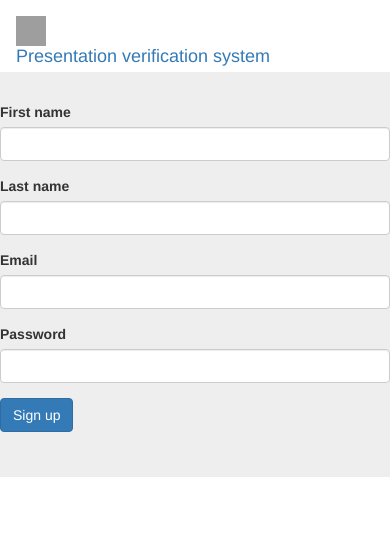
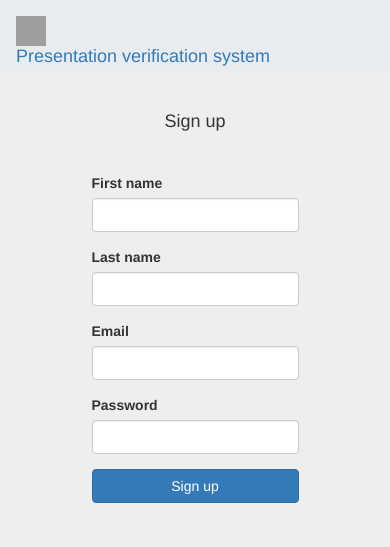
Before and after one commit to moevm/mse_auto_checking_slides_yastrebkov, a Flask app: page /sign-up in a window 390 px wide. Shown: the top 547 px of the page. Run offline with Flask 2, Linux system fonts and the light colour scheme; some libraries are stand-ins or nearby versions; grey boxes are pictures that could not be loaded.

Commit message:
Improving styles

```diff
--- a/templates/base.html
+++ b/templates/base.html
@@ -2,6 +2,14 @@
 
 {% block title %}
 {% if title %}{{ title }}{% else %}Welcome{% endif %}
+{% endblock %}
+
+{% block additional_styles %}
+ <style>
+    body {
+        background-color: #e9ecef;
+    }
+    </style>
 {% endblock %}
 
 {% block navbar %}
--- a/templates/bootstrap/base.html
+++ b/templates/bootstrap/base.html
@@ -17,6 +17,8 @@
     <link href="{{bootstrap_find_resource('css/bootstrap.css', cdn='bootstrap')}}" rel="stylesheet">
     <link href="{{bootstrap_find_resource('css/fontawesome-all.css', cdn='bootstrap')}}" rel="stylesheet">
     {%- endblock styles %}
+    {%- block additional_styles %}
+    {%- endblock additional_styles %}
     {%- endblock head %}
   </head>
   <body{% block body_attribs %}{% endblock body_attribs %}>
--- a/templates/sign-up.html
+++ b/templates/sign-up.html
@@ -1,35 +1,33 @@
 {% extends "base.html" %}
 
 {% block app_content  %}
+<div style="display: flex; justify-content: center">
+    <div class="card col-sm-4">
+        <article class="card-body">
+            <h4 class="card-title text-center mb-4 mt-1">Sign up</h4>
+            <hr>
             <form method="post" action="/sign-up">
-    <div class="form-group row">
-        <label for="firstName" class="col-sm-2 col-form-label">First name</label>
-        <div class="col-sm-10">
+                <div class="form-group">
+                    <label for="firstName" class="col-form-label">First name</label>
                     <input name="firstName" type="text" class="form-control" id="firstName">
                 </div>
-    </div>
-    <div class="form-group row">
-        <label for="lastName" class="col-sm-2 col-form-label">Last name</label>
-        <div class="col-sm-10">
+                <div class="form-group">
+                    <label for="lastName" class="col-form-label">Last name</label>
                     <input name="lastName" type="text" class="form-control" id="lastName">
                 </div>
-    </div>
-    <div class="form-group row">
-        <label for="email" class="col-sm-2 col-form-label">Email</label>
-        <div class="col-sm-10">
+                <div class="form-group">
+                    <label for="email" class="col-form-label">Email</label>
                     <input name="email" type="email" class="form-control" id="email">
                 </div>
-    </div>
-    <div class="form-group row">
-        <label for="password" class="col-sm-2 col-form-label">Password</label>
-        <div class="col-sm-10">
+                <div class="form-group">
+                    <label for="password" class="col-form-label">Password</label>
                     <input name="password" type="password" class="form-control" id="password">
                 </div>
+                <div class="form-group">
+                    <button type="submit" class="btn btn-primary btn-block">Sign up</button>
                 </div>
-    <div class="form-group row">
-        <div class="col-sm-10">
-            <button type="submit" class="btn btn-primary">Sign up</button>
+            </form>
+        </article>
     </div>
 </div>
-</form>
 {% endblock %}
```
Also changed, not shown: templates/sign-in.html (+13 -11 lines). Lines whose indentation alone changed are shown as unchanged.
